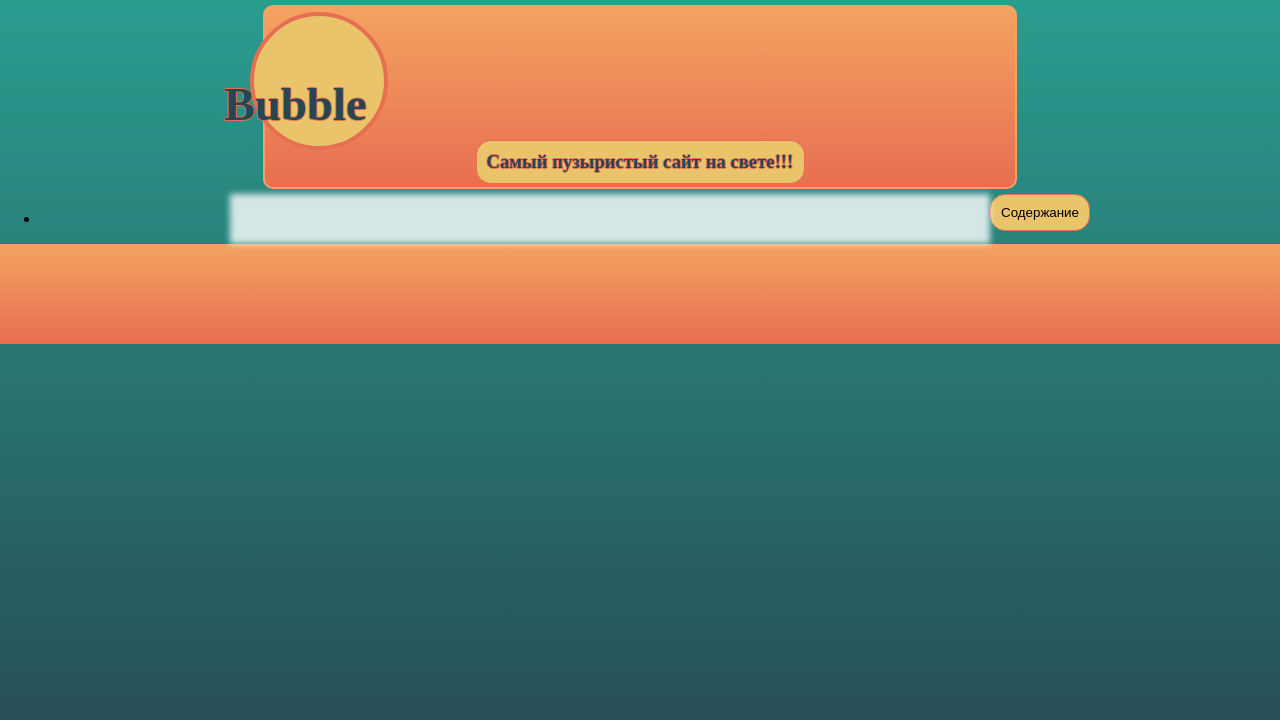
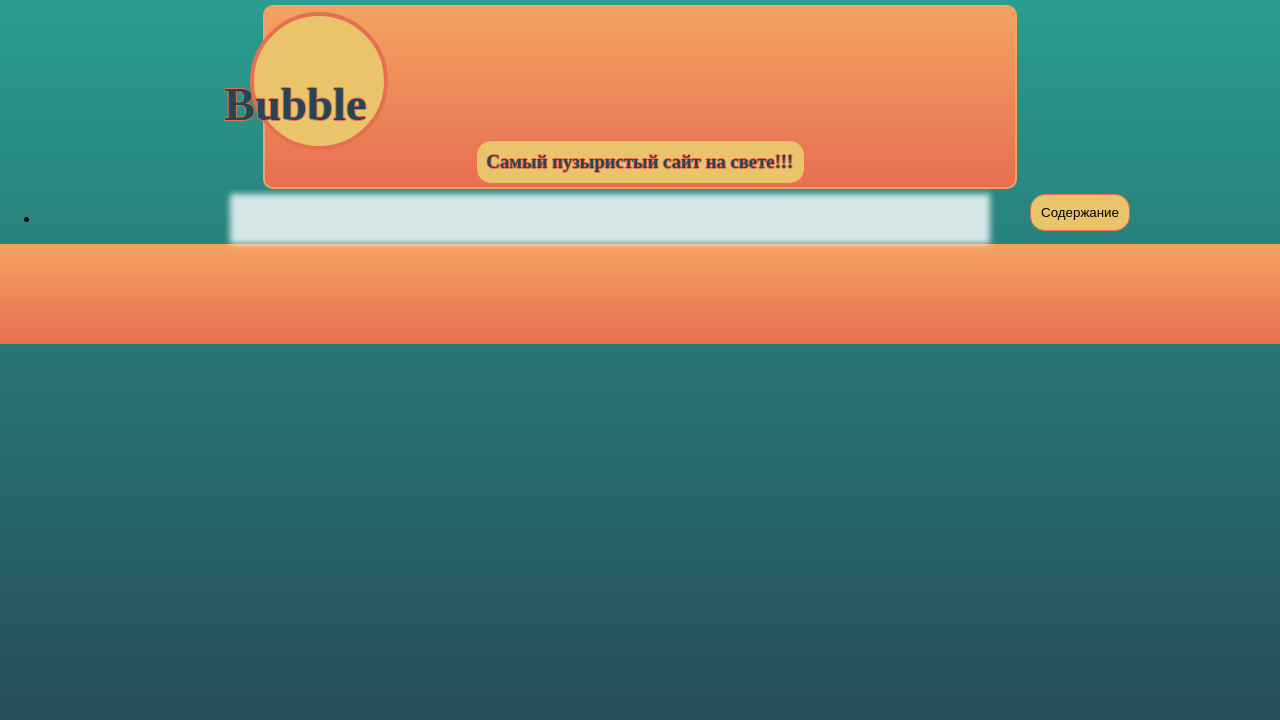
Before and after one commit to Svyazistvsa/bubble-front, a website built with webpack: page src/index.html in a window 1280 px wide. Built offline with nearby package versions, Linux system fonts and the light colour scheme.

Commit message:
feat: Moved the sub menu button

```diff
--- a/src/styles/main.scss
+++ b/src/styles/main.scss
@@ -94,6 +94,11 @@ header > h3, #subMenu, .mainMenu > li, #mainMenu {
     text-shadow: $darkOrange 1px 0px, $darkOrange 0px 1px, $darkOrange 0px -1px, $darkOrange -1px 0px;
 }
 
+#subMenu {
+    position: relative;
+    left: 40px;
+}
+
 #mainMenu {
     position: relative;
     left: 40px;
```
